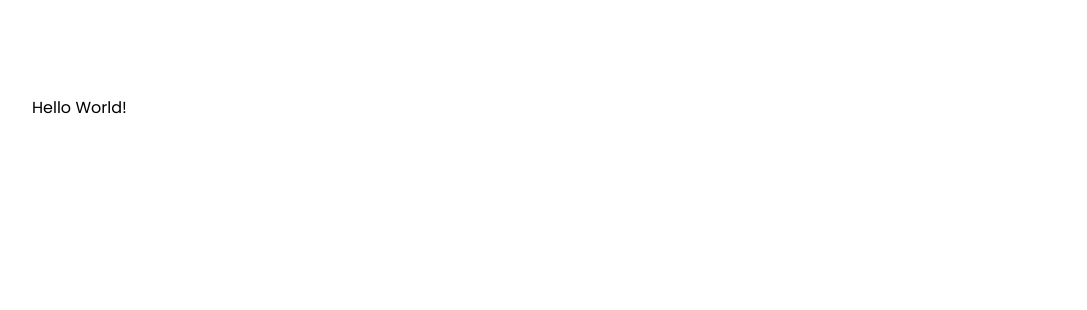
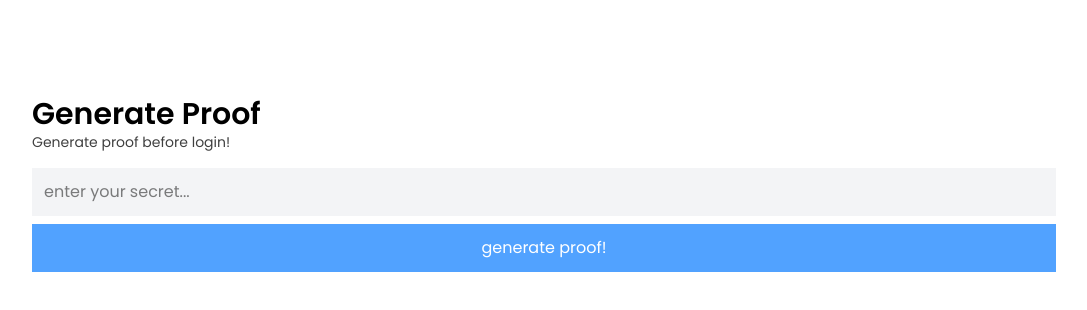
Before and after one commit to achmadfauzanhusain/zkp-address-frontend, a Next.js app: page / in a window 1280 px wide. Shown: the top 310 px of the page, without its empty margins (96-1183 px from the left). Built offline with nearby package versions, Linux system fonts and the light colour scheme.

Commit message:
setup & integrating generateProof

```diff
--- a/lib/zk/generateProof.js
+++ b/lib/zk/generateProof.js
@@ -0,0 +1,25 @@
+import * as snarkjs from "snarkjs"
+import { buildPoseidon } from "circomlibjs"
+
+export async function generateProof(secret) {
+    if(!secret) {
+        throw new Error("Secret is required to generate proof")
+    }
+
+    const poseidon = await buildPoseidon()
+    const hashValue = poseidon([BigInt(secret)]);
+    const hash = poseidon.F.toString(hashValue);
+
+    const input = {
+        address: secret,
+        hash: hash
+    }
+
+    const { proof, publicSignals } = await snarkjs.groth16.fullProve(
+        input,
+        "/zk/AddressLogin_js/AddressLogin.wasm",
+        "/zk/AddressLogin-final.zkey"
+    )
+
+    return { proof, publicSignals }
+}
--- a/package.json
+++ b/package.json
@@ -8,9 +8,11 @@
     "start": "next start"
   },
   "dependencies": {
+    "circomlibjs": "^0.1.7",
     "next": "16.2.4",
     "react": "19.2.4",
-    "react-dom": "19.2.4"
+    "react-dom": "19.2.4",
+    "snarkjs": "^0.7.6"
   },
   "devDependencies": {
     "@tailwindcss/postcss": "^4",
--- a/pages/index.js
+++ b/pages/index.js
@@ -1,9 +1,55 @@
-import Image from "next/image"
+import { useState } from "react";
+import { generateProof } from "@/lib/zk/generateProof";
 
 export default function Home() {
+  const [secret, setSecret] = useState("");
+  const [loading, setLoading] = useState(false);
+
+  const [proof, setProof] = useState(null)
+  const [publicSignals, setPublicSignals] = useState(null)
+
+  const handleGenerateProof = async() => {
+    try {
+      setLoading(true)
+      const { proof, publicSignals } = await generateProof(secret)
+
+      setProof(proof)
+      setPublicSignals(publicSignals)
+    } catch (error) {
+      console.error("Error generating proof:", error);
+    } finally {
+      setLoading(false);
+    }
+  }
+
   return (
     <div className="mt-24 px-32">
-      <h1>Hello World!</h1>
+      <div className="mt-8">
+        <h1 className="text-3xl font-semibold">Generate Proof</h1>
+        <p className="text-sm opacity-75">Generate proof before login!</p>
+
+        <input
+          className="mt-4 w-full bg-gray-100 p-3 outline-none"
+          placeholder="enter your secret..."
+          value={secret}
+          onChange={(e) => setSecret(e.target.value)}
+        />
+        <button className="bg-blue-400 text-white w-full py-3 mt-2 cursor-pointer hover:bg-blue-500 transition-all duration-300" onClick={handleGenerateProof}>
+          {loading ? "generating..." : "generate proof!"}
+        </button>
+      </div>
+      {proof && (
+        <div className="mt-8">
+          <h2 className="text-xl font-semibold">Proof :</h2>
+          <pre className="bg-gray-100 p-4 overflow-auto">{JSON.stringify(proof, null, 2)}</pre>
+        </div>
+      )}
+      {publicSignals && (
+        <div className="mt-8">
+          <h2 className="text-xl font-semibold">Public Signals :</h2>
+          <pre className="bg-gray-100 p-4 overflow-auto">{JSON.stringify(publicSignals, null, 2)}</pre>
+        </div>
+      )}
     </div>
   );
 }
```
Also changed, not shown: 1 other file (tests, documents, lock files or other folders).
